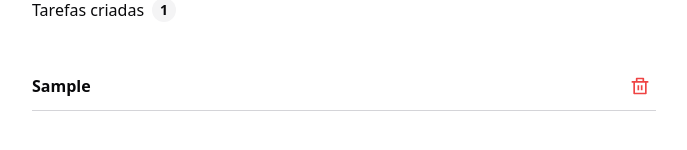
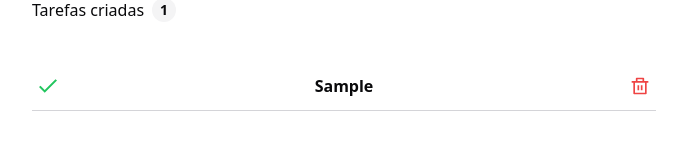
Before and after one commit to thiagomarim/to-do-list, a React (Vite) app: page / in a window 1280 px wide. Both pictures are taken after typing "Sample" into the empty fields and a click on the button "Adicionar". Shown: the part 226-376 px from the top of the page, without its empty margins (296-983 px from the left). Built offline with nearby package versions, Linux system fonts and the light colour scheme.

Commit message:
style: add check icon

```diff
--- a/src/components/tasks-card.tsx
+++ b/src/components/tasks-card.tsx
@@ -1,5 +1,6 @@
 import { RiDeleteBinLine } from "react-icons/ri";
 import { TasksProps } from "../App";
+import { IoMdCheckmark } from "react-icons/io";
 
 interface TasksCardProps {
   tasks: TasksProps[];
@@ -12,6 +13,9 @@ export default function TasksCard({ tasks, handleDelete }: TasksCardProps) {
       {tasks.map((task) => (
         <div key={task.id} className="border-b border-zinc-300">
           <div className="mb-2 flex items-center justify-between">
+            <button className="flex items-center justify-center size-8 rounded-sm transition-colors bg-transparent hover:bg-green-200">
+              <IoMdCheckmark size={24} color="#22c55e" />
+            </button>
             <p className="font-semibold">{task.text}</p>
             <button
               onClick={() => handleDelete(task.id)}
```
